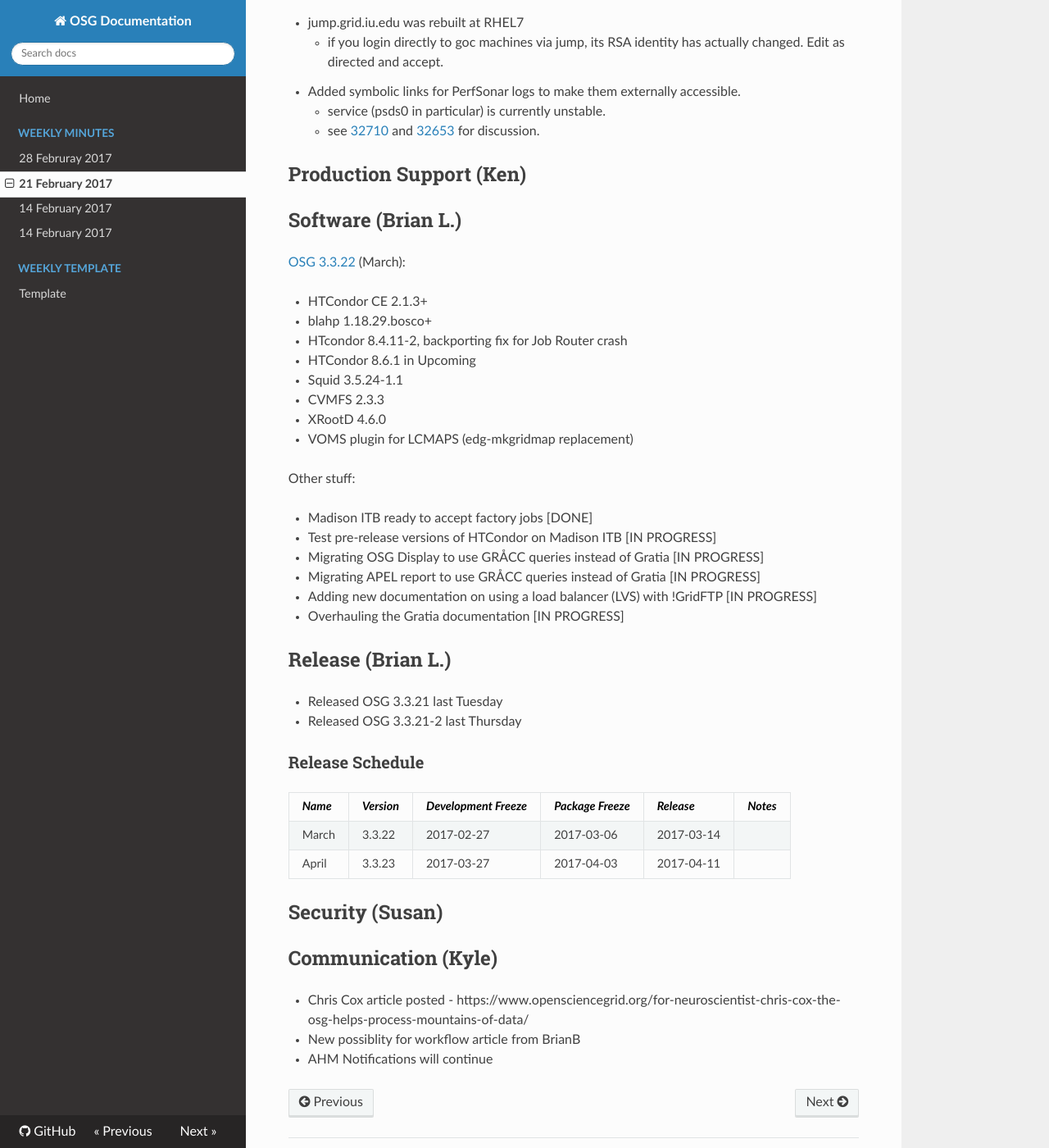
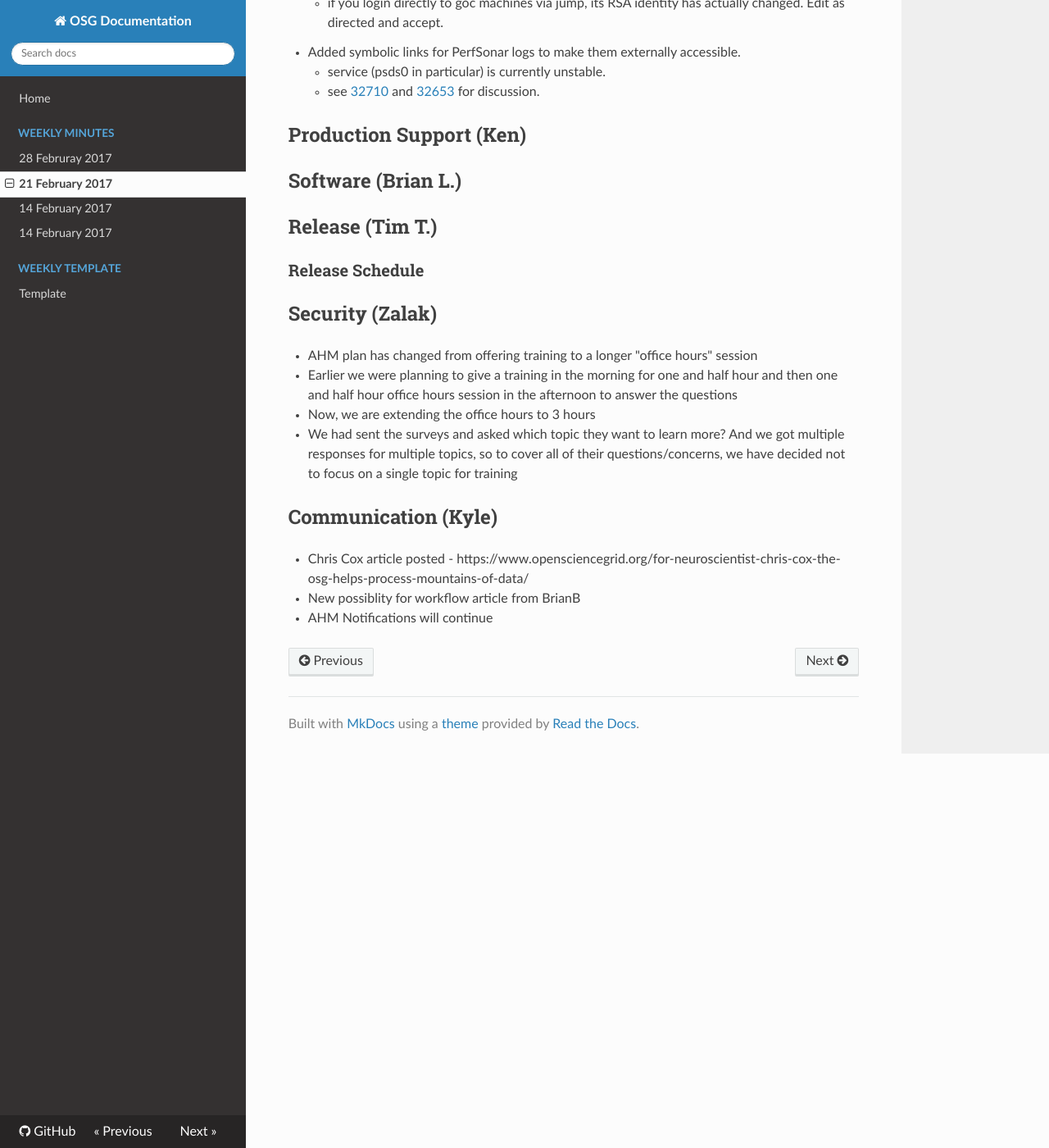
Before and after one commit to zsshah/production, an MkDocs documentation site: the page built from docs/WeeklyMinutes/21Feb2017.md, in a window 1280 px wide and 1400 px high, scrolled down 2623 px. Shown: the whole window at 82% size. Built offline with MkDocs 1.6.1, drawn with Linux system fonts in a browser that asks for light colours; nearby versions of some CDN libraries; old or Windows-style settings are respelled for this version of MkDocs; some of the changed text lies outside the part shown.

Commit message:
Update 21Feb2017.md

```diff
--- a/docs/WeeklyMinutes/21Feb2017.md
+++ b/docs/WeeklyMinutes/21Feb2017.md
@@ -49,43 +48,20 @@
       * see [32710](https://ticket.grid.iu.edu/32710) and [32653](https://ticket.grid.iu.edu/32653) for discussion.
 
 ## Production Support (Ken)
+
 ## Software (Brian L.)
 
-[OSG 3.3.22](https://jira.opensciencegrid.org/issues/?filter=15254) (March):
 
-   *   HTCondor CE 2.1.3+
-   *   blahp 1.18.29.bosco+
-   *   HTcondor 8.4.11-2, backporting fix for Job Router crash
-   *   HTCondor 8.6.1 in Upcoming
-   *   Squid 3.5.24-1.1
-   *   CVMFS 2.3.3
-   *   XRootD 4.6.0
-   *   VOMS plugin for LCMAPS (edg-mkgridmap replacement)
-
-Other stuff:
-
-   *   Madison ITB ready to accept factory jobs [DONE]
-   *   Test pre-release versions of HTCondor on Madison ITB [IN PROGRESS]
-   *   Migrating OSG Display to use GR&Aring;CC queries instead of Gratia [IN PROGRESS]
-   *   Migrating APEL report to use GR&Aring;CC queries instead of Gratia [IN PROGRESS]
-   *   Adding new documentation on using a load balancer (LVS) with !GridFTP [IN PROGRESS]
-   *   Overhauling the Gratia documentation [IN PROGRESS]
-
-## Release (Brian L.)
-
--   Released OSG 3.3.21 last Tuesday
--   Released OSG 3.3.21-2 last Thursday
-
+## Release (Tim T.)
 ### Release Schedule
 
-| *Name* | *Version* | *Development Freeze* | *Package Freeze* | *Release* | *Notes* |
-| ------ | --------- | -------------------- | ---------------- | --------- | ------- |
-| March | 3.3.22 | 2017-02-27 | 2017-03-06 | 2017-03-14 | |
-| April | 3.3.23 | 2017-03-27 | 2017-04-03 | 2017-04-11 | |
+## Security (Zalak)
+   * AHM plan has changed from offering training to a longer "office hours" session
+   * Earlier we were planning to give a training in the morning for one and half hour and then one and half hour office hours session in the afternoon to answer the questions
+   * Now, we are extending the office hours to 3 hours
+   * We had sent the surveys and asked which topic they want to learn more? And we got multiple responses for multiple topics, so to cover all of their questions/concerns, we have decided not to focus on a single topic for training
 
 
-
-## Security (Susan)
 
 ## Communication (Kyle)
    * Chris Cox article posted - https://www.opensciencegrid.org/for-neuroscientist-chris-cox-the-osg-helps-process-mountains-of-data/
```
Also changed, not shown: other parts of docs/WeeklyMinutes/21Feb2017.md (+1 -2 lines).
